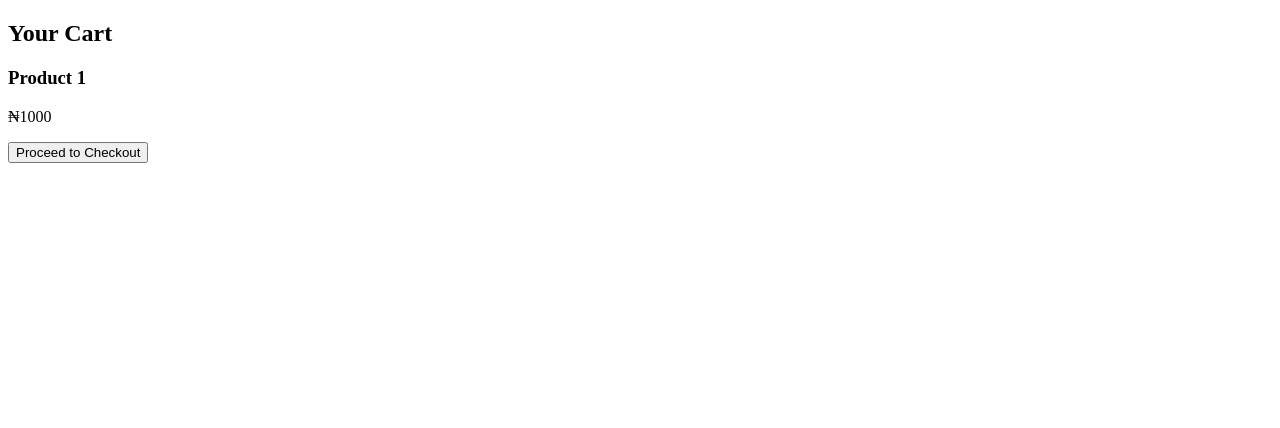
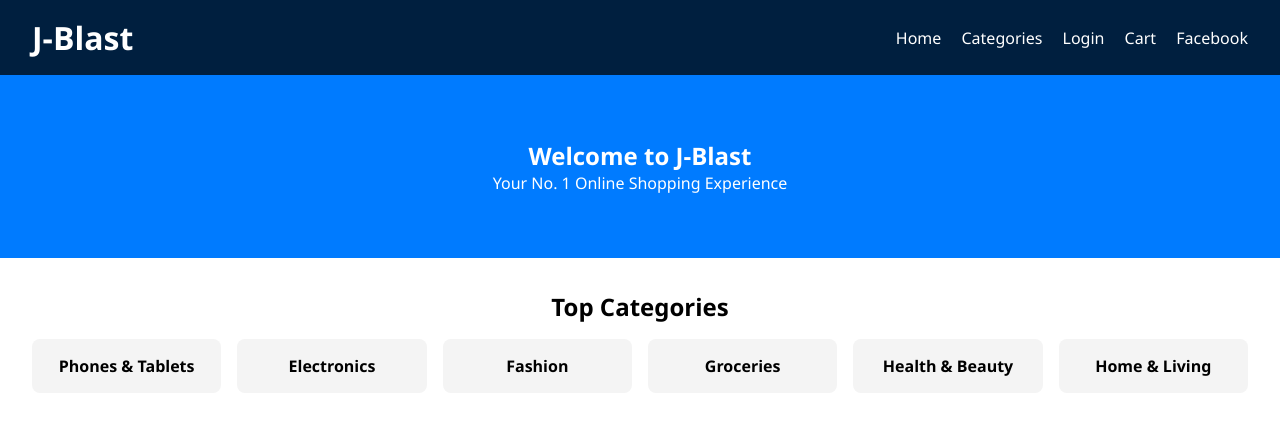
Before and after one commit to Osid12/Save, a plain HTML site: page index.html in a window 1280 px wide. Drawn offline with Linux system fonts and the light colour scheme.

Commit message:
Add files via upload

```diff
--- a/index.html
+++ b/index.html
@@ -3,48 +3,107 @@
 <head>
   <meta charset="UTF-8" />
   <meta name="viewport" content="width=device-width, initial-scale=1.0" />
-  <title>Cart - J-Blast</title>
-  <link rel="stylesheet" href="styles.css" />
+  <title>J-Blast | Home</title>
+  <link rel="stylesheet" href="style.css" />
+  <script defer src="script.js"></script>
+  <style>
+    :root {
+      --primary-color: #007bff;
+      --bg-dark: #001f3f;
+      --text-light: #ffffff;
+    }
+
+    * {
+      margin: 0;
+      padding: 0;
+      box-sizing: border-box;
+    }
+
+    body {
+      font-family: 'Segoe UI', Tahoma, Geneva, Verdana, sans-serif;
+      background-color: #ffffff;
+      color: #000000;
+    }
+
+    header {
+      background-color: var(--bg-dark);
+      color: var(--text-light);
+      padding: 1rem 2rem;
+      display: flex;
+      justify-content: space-between;
+      align-items: center;
+      flex-wrap: wrap;
+    }
+
+    .logo {
+      font-size: 2rem;
+      font-weight: bold;
+    }
+
+    nav a {
+      color: var(--text-light);
+      margin-left: 1rem;
+      text-decoration: none;
+      font-weight: 500;
+    }
+
+    .banner {
+      background-color: var(--primary-color);
+      color: white;
+      padding: 4rem 2rem;
+      text-align: center;
+    }
+
+    .categories {
+      padding: 2rem;
+      text-align: center;
+    }
+
+    .categories h2 {
+      margin-bottom: 1rem;
+    }
+
+    .category-grid {
+      display: grid;
+      grid-template-columns: repeat(auto-fit, minmax(150px, 1fr));
+      gap: 1rem;
+    }
+
+    .category-item {
+      background-color: #f4f4f4;
+      padding: 1rem;
+      border-radius: 8px;
+      font-weight: bold;
+    }
+  </style>
 </head>
 <body>
-  <!-- Cart Section -->
-  <section id="cart">
-    <h2>Your Cart</h2>
-    <div id="cart-items"></div>
-    <button id="checkout">Proceed to Checkout</button>
+  <header>
+    <div class="logo">J-Blast</div>
+    <nav>
+      <a href="#home">Home</a>
+      <a href="#categories">Categories</a>
+      <a href="#login">Login</a>
+      <a href="#cart">Cart</a>
+      <a href="https://www.facebook.com/profile.php?id=100048961072822" target="_blank">Facebook</a>
+    </nav>
+  </header>
+
+  <section class="banner" id="home">
+    <h1>Welcome to J-Blast</h1>
+    <p>Your No. 1 Online Shopping Experience</p>
   </section>
 
-  <script>
-    const cart = [];
-
-    // Adding product to cart
-    const addToCart = (product) => {
-      cart.push(product);
-      renderCart();
-    };
-
-    // Rendering cart items
-    const renderCart = () => {
-      const cartItems = document.getElementById("cart-items");
-      cartItems.innerHTML = "";
-      cart.forEach(item => {
-        const cartItem = document.createElement("div");
-        cartItem.className = "cart-item";
-        cartItem.innerHTML = `
-          <h3>${item.name}</h3>
-          <p>${item.price}</p>
-        `;
-        cartItems.appendChild(cartItem);
-      });
-    };
-
-    // Checkout functionality
-    document.getElementById("checkout").addEventListener("click", () => {
-      alert("Proceeding to Checkout...");
-    });
-
-    // Example of adding a product to the cart
-    addToCart({ name: "Product 1", price: "₦1000" });
-  </script>
+  <section class="categories" id="categories">
+    <h2>Top Categories</h2>
+    <div class="category-grid">
+      <div class="category-item">Phones & Tablets</div>
+      <div class="category-item">Electronics</div>
+      <div class="category-item">Fashion</div>
+      <div class="category-item">Groceries</div>
+      <div class="category-item">Health & Beauty</div>
+      <div class="category-item">Home & Living</div>
+    </div>
+  </section>
 </body>
 </html>
```
